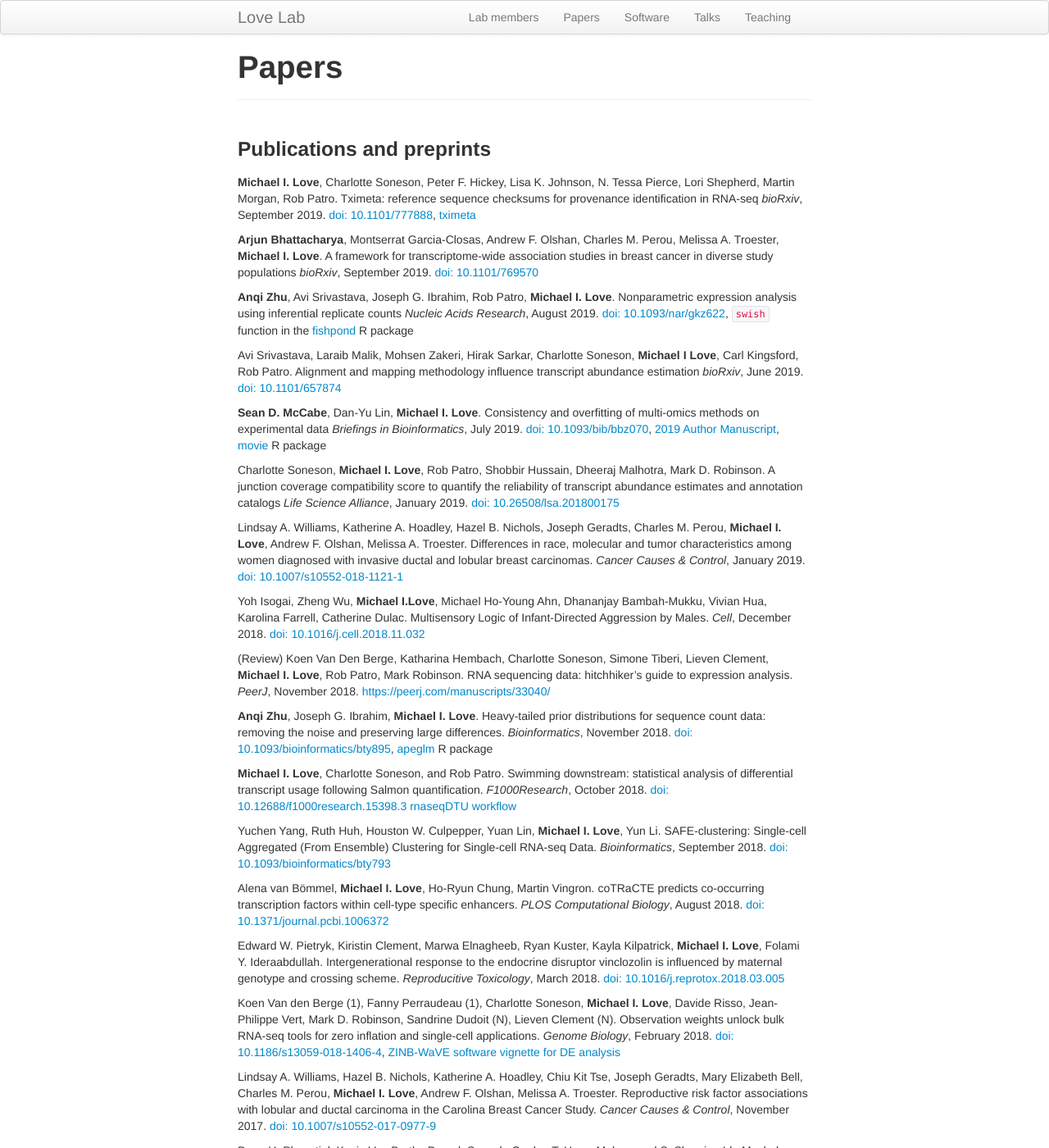
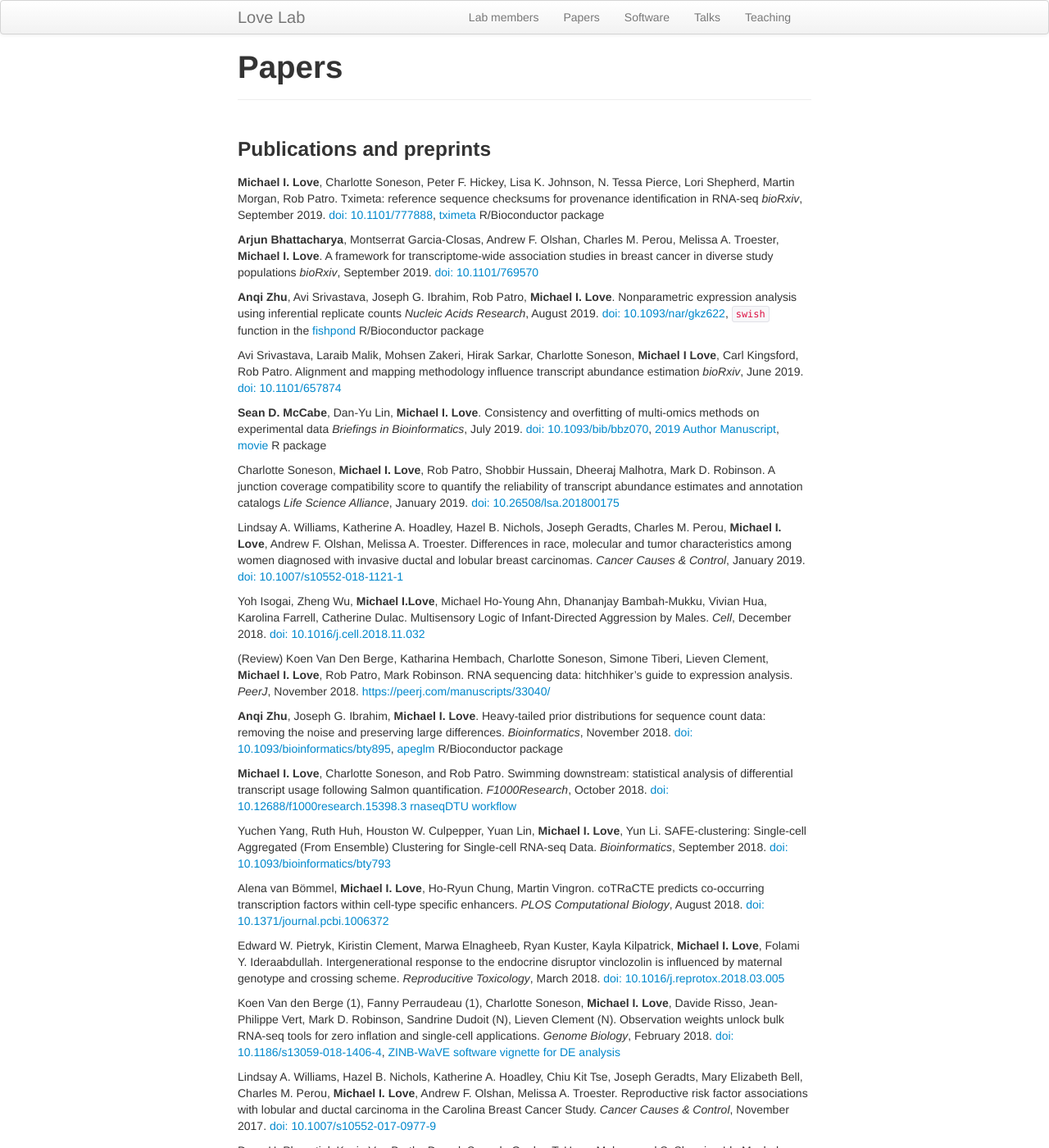
Before and after one commit to mikelove/mikelove.github.io, a Jekyll site: the page built from pages/papers.md, in a window 1280 px wide and 1400 px high. Shown: the whole window at 82% size. Built offline with Jekyll 4.4.1, drawn with Linux system fonts in a browser that asks for light colours; some of the changed text lies outside the part shown.

Commit message:
add words

```diff
--- a/pages/papers.md
+++ b/pages/papers.md
@@ -10,7 +10,7 @@ K. Johnson, N. Tessa Pierce, Lori Shepherd, Martin Morgan, Rob Patro.
 Tximeta: reference sequence checksums for provenance identification in RNA-seq
 *bioRxiv*, September 2019.
 [doi: 10.1101/777888](https://doi.org/10.1101/777888),
-[tximeta](https://bioconductor.org/packages/tximeta)
+[tximeta](https://bioconductor.org/packages/tximeta) R/Bioconductor package
 
 **Arjun Bhattacharya**,  Montserrat Garcia-Closas,  Andrew F. Olshan,
 Charles M. Perou,  Melissa A. Troester, **Michael I. Love**.
@@ -25,7 +25,7 @@ Nonparametric expression analysis using inferential replicate counts
 *Nucleic Acids Research*, August 2019.
 [doi: 10.1093/nar/gkz622](https://doi.org/10.1093/nar/gkz622),
 `swish` function in the
-[fishpond](https://github.com/mikelove/fishpond) R package
+[fishpond](https://github.com/mikelove/fishpond) R/Bioconductor package
 
 Avi Srivastava, Laraib Malik, Mohsen Zakeri, Hirak Sarkar,
 Charlotte Soneson, **Michael I Love**, Carl Kingsford, Rob Patro.
@@ -72,7 +72,7 @@ Heavy-tailed prior distributions for sequence count data: removing the
 noise and preserving large differences.
 *Bioinformatics*, November 2018.
 [doi: 10.1093/bioinformatics/bty895](https://doi.org/10.1093/bioinformatics/bty895),
-[apeglm](http://bioconductor.org/packages/apeglm) R package
+[apeglm](http://bioconductor.org/packages/apeglm) R/Bioconductor package
 
 **Michael I. Love**, Charlotte Soneson, and Rob Patro.
 Swimming downstream: statistical analysis of differential transcript
@@ -157,7 +157,7 @@ in transcript abundance estimation.
 [doi: 10.1038/nbt.3682](https://doi.org/10.1038/nbt.3682),
 [blog post](https://mikelove.wordpress.com/2016/09/26/rna-seq-fragment-sequence-bias/),
 [YouTube](https://www.youtube.com/watch?v=9xskajkNJwg),
-[alpine](http://bioconductor.org/packages/alpine) R package
+[alpine](http://bioconductor.org/packages/alpine) R/Bioconductor package
 
 Mingxiang Teng, **Michael I. Love**, Carrie A. Davis, Sarah Djebali,
 Alexander Dobin, Brenton R. Graveley, Sheng Li, Christopher E. Mason,
@@ -223,7 +223,7 @@ with DESeq2.
 *Genome Biology*, December 2014.
 [PMC](http://www.ncbi.nlm.nih.gov/pmc/articles/PMC4302049/),
 [doi: 10.1186/s13059-014-0550-8](https://doi.org/doi:10.1186/s13059-014-0550-8),
-[DESeq2](http://bioconductor.org/packages/DESeq2) R package
+[DESeq2](http://bioconductor.org/packages/DESeq2) R/Bioconductor package
 
 Wei Li, Han Xu, Tengfei Xiao, Le Cong, **Michael I. Love**, Feng
 Zhang, Rafael A. Irizarry, Jun S. Liu, Myles Brown, X. S. Liu.
@@ -267,4 +267,4 @@ Modeling read counts for CNV detection in exome sequencing data.
 *Statistical Applications in Genetics and Molecular Biology*, January 2011.
 [PMC](http://www.ncbi.nlm.nih.gov/pmc/articles/PMC3517018/),
 [doi: 10.2202/1544-6115.1732](https://doi.org/10.2202/1544-6115.1732),
-[exomeCopy](http://bioconductor.org/packages/exomeCopy) R package
+[exomeCopy](http://bioconductor.org/packages/exomeCopy) R/Bioconductor package
```
